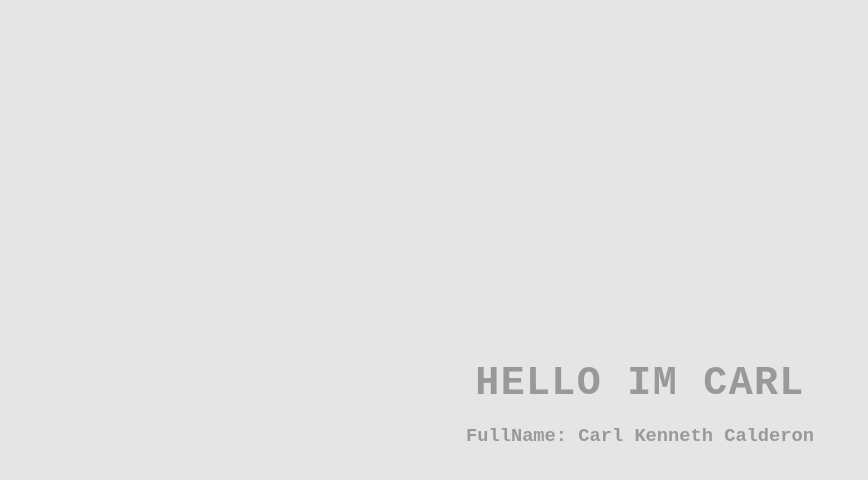
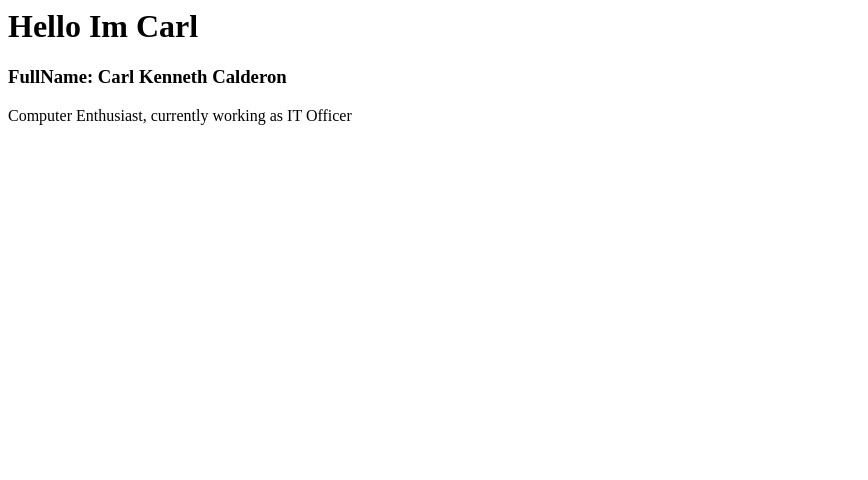
Before and after one commit to caldedragon/carl.welcome.io, a plain HTML site: page index.html in a window 1280 px wide. Shown: the whole page, without its empty margins (0-868 px from the left). Drawn offline with Linux system fonts and the light colour scheme.

Commit message:
Update index.html

```diff
--- a/index.html
+++ b/index.html
@@ -1,32 +1,7 @@
-<!DOCTYPE html>
-
-<html>
-<head>
-
-<link rel="stylesheet" href="style.css">
-
-<script type="text/javascript" src="typingeffect.js"></script>
-</head>
-
-<style>
-
-
-
-</style>
-
-
-<body>
-    <div id="table">
+      <div id="table">
         <div id="centeralign">
           <h1>Hello Im Carl</h1>
           <h3>FullName: Carl Kenneth Calderon</h3>
-          <p>Computer Enthusiast</p>
+          <p>Computer Enthusiast, currently working as IT Officer</p>
         </div>
       </div>
-
-</body>
-
-
-
-
-</html>
```
